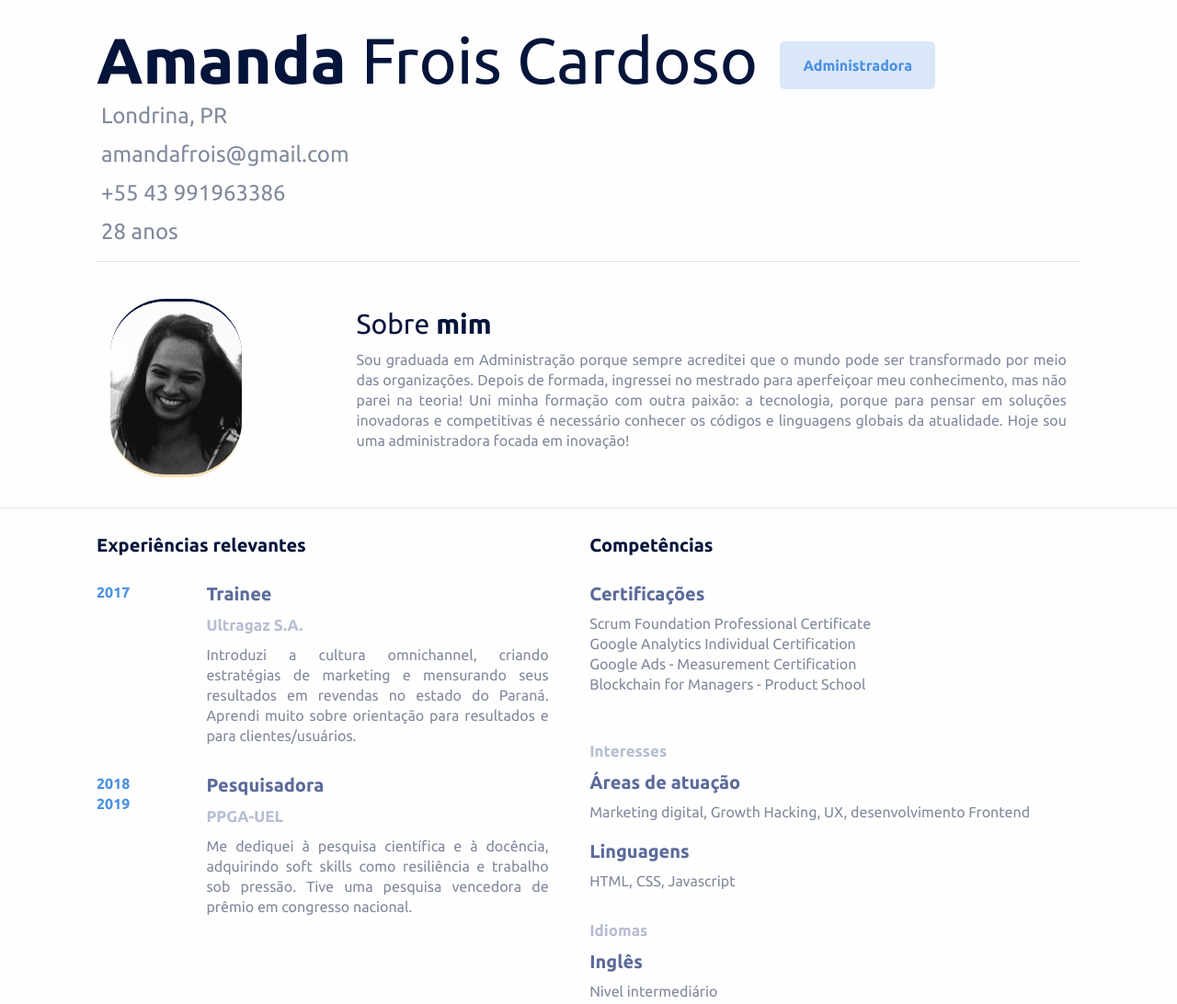
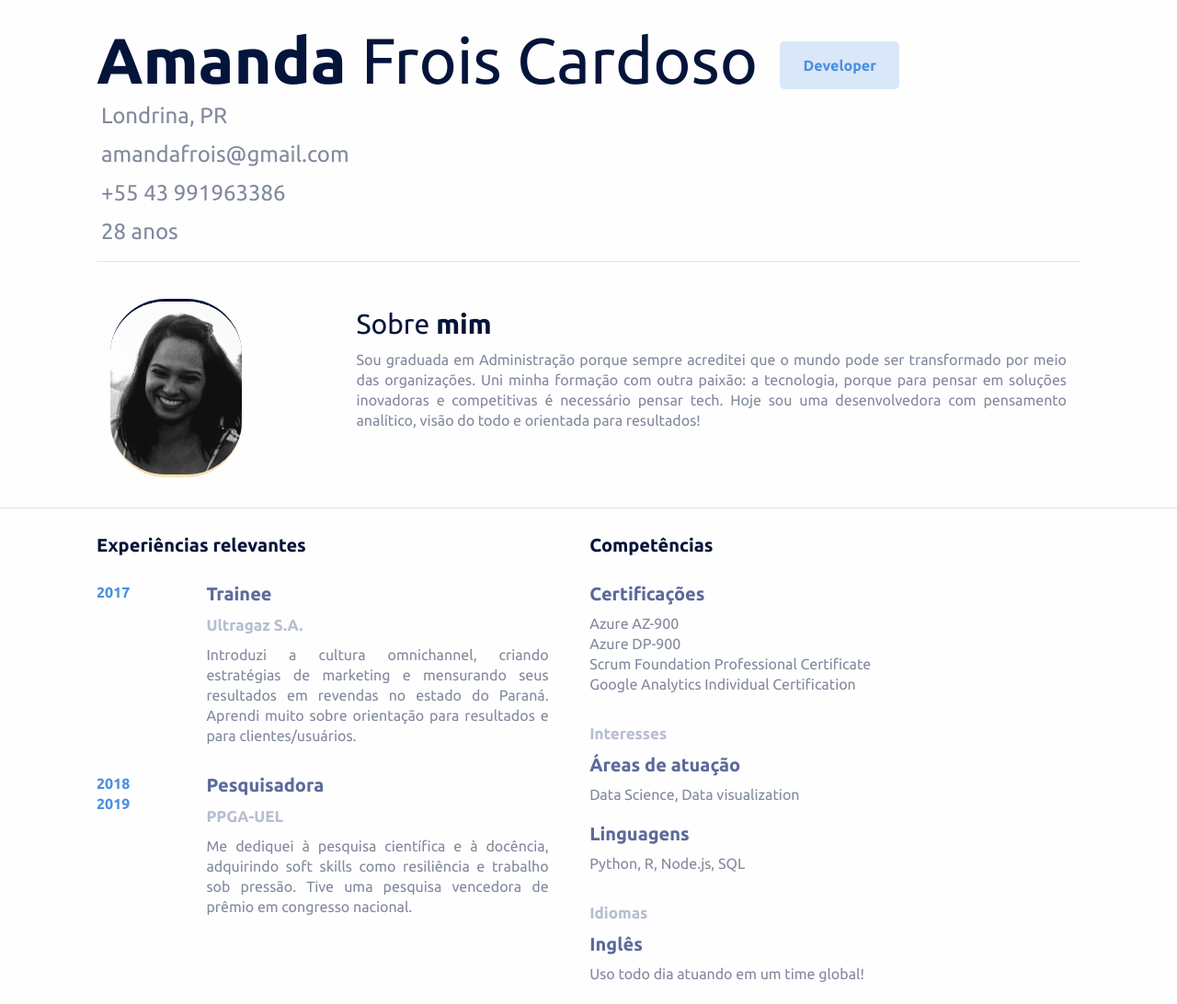
Before and after one commit to amandafrois/site_antigo, a plain HTML site: page amanda/index.html in a window 1280 px wide. Shown: the top 1092 px of the page at 92% size. Drawn offline with nearby package versions, Linux system fonts and the light colour scheme; files whose address does not match are found by name.

Commit message:
Update index.html

```diff
--- a/amanda/index.html
+++ b/amanda/index.html
@@ -16,9 +16,9 @@
     <script src="https://canvasjs.com/assets/script/canvasjs.min.js"></script>
 
     <meta name="Amanda Frois"
-        content="Amanda Frois Cardoso é administradora em Londrina PR, formada e mestranda pela UEL, com atuação em mkt e tecnologia.">
+        content="Amanda Frois Cardoso é desenvolvedora em Londrina.">
 </head>
-<title>Amanda Frois Cardoso, administradora</title>
+<title>Amanda Frois Cardoso, developer</title>
 <link rel="stylesheet" type="text/css" href="css/styles.css">
 <meta name="viewport" content="width=device-width, initial-scale=1.0">
 <link rel="stylesheet" type="text/css" href="https://fonts.googleapis.com/css?family=Ubuntu:regular,bold&subset=Latin">
@@ -32,7 +32,7 @@
         <div class="hero">
             <h1 class="name"><strong>Amanda</strong> Frois Cardoso</h1>
             <a target="_blank" href="https://www.linkedin.com/in/amandafrois/">
-                <p class="job-title">Administradora</p>
+                <p class="job-title">Developer</p>
             </a>
             <p id="cidade" class="address"></p>
             <p id="email" class="email"></p>
@@ -48,10 +48,9 @@
                 <div class="col-md-9">
                     <h2 class="lead" id="subTitle">Sobre <strong>mim</strong></h2>
                     <p class="descricao">Sou graduada em Administração porque sempre acreditei que o mundo pode ser
-                        transformado por meio das organizações. Depois de formada, ingressei no mestrado para
-                        aperfeiçoar meu conhecimento, mas não parei na teoria! Uni minha formação com outra paixão: a
-                        tecnologia, porque para pensar em soluções inovadoras e competitivas é necessário conhecer os
-                        códigos e linguagens globais da atualidade. Hoje sou uma administradora focada em inovação!</p>
+                        transformado por meio das organizações. Uni minha formação com outra paixão: a
+                        tecnologia, porque para pensar em soluções inovadoras e competitivas é necessário
+                        pensar tech. Hoje sou uma desenvolvedora com pensamento analítico, visão do todo e orientada para resultados!</p>
                 </div>
 
             </div>
@@ -99,26 +98,27 @@
             <div class="list-card">
 
                 <h3>Certificações</h3>
+                <p id="language">Azure AZ-900</p>
+                <p id="language">Azure DP-900</p>
                 <p id="language">Scrum Foundation Professional Certificate</p>
                 <p id="language">Google Analytics Individual Certification</p>
-                <p id="language">Google Ads - Measurement Certification</p>
-                <p id="language">Blockchain for Managers - Product School</p><br>
+
 
             </div>
             <div class="list-card">
                 <h2 class="section-title">Interesses</h2>
                 <h3>Áreas de atuação</h3>
-                <p>Marketing digital, Growth Hacking, UX, desenvolvimento Frontend</p>
+                <p>Data Science, Data visualization</p>
                 <br>
                 <h3>Linguagens</h3>
-                <p>HTML, CSS, Javascript</p>
+                <p>Python, R, Node.js, SQL</p>
 
             </div>
             <div class="list-card">
 
                 <h2 class="section-title">Idiomas</h2>
                 <h3>Inglês</h3>
-                <p>Nivel intermediário</p>
+                <p>Uso todo dia atuando em um time global!</p>
 
             </div>
 
@@ -179,7 +179,7 @@
 
             <div class="skill-meta">
                 <h3>quero chegar?</h3>
-                <p>Ser referência na criação de estratégias unindo MKT e TECH.</p>
+                <p>Ser uma tech lead depois de APRENDER MUITO atuando em times globais.</p>
             </div>
         </div>
 
```
